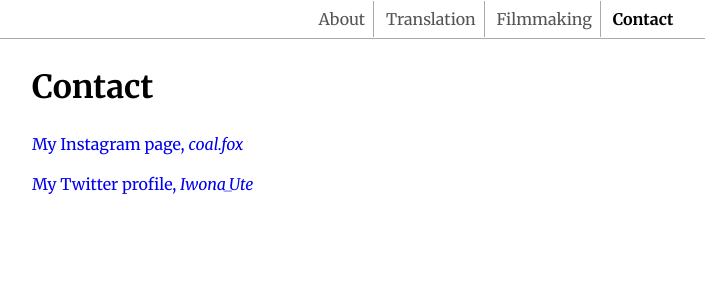
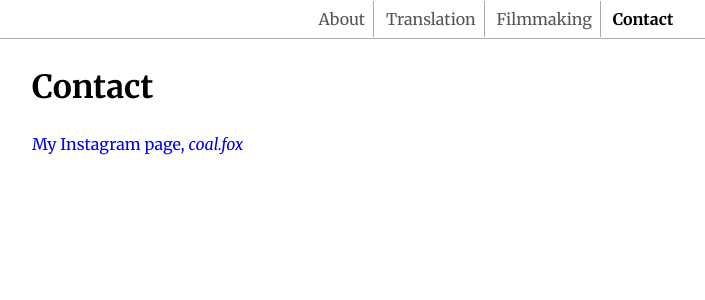
Before and after one commit to iwonaluszowicz/iwonaluszowicz.github.io, a Jekyll site: the page built from contact.markdown, in a window 1280 px wide. Shown: the top 300 px of the page, without its empty margins (144-849 px from the left). Built offline with Jekyll 4.4.1, drawn with Linux system fonts in a browser that asks for light colours.

Commit message:
Update contact.markdown
twitter handle no longer valid

```diff
--- a/contact.markdown
+++ b/contact.markdown
@@ -6,5 +6,3 @@ permalink: /contact/
 ---
 
 [My Instagram page, _coal.fox_](https://www.instagram.com/coal.fox/)
-
-[My Twitter profile, _Iwona_Ute_](twitter.com/Iwona_Ute)
```
